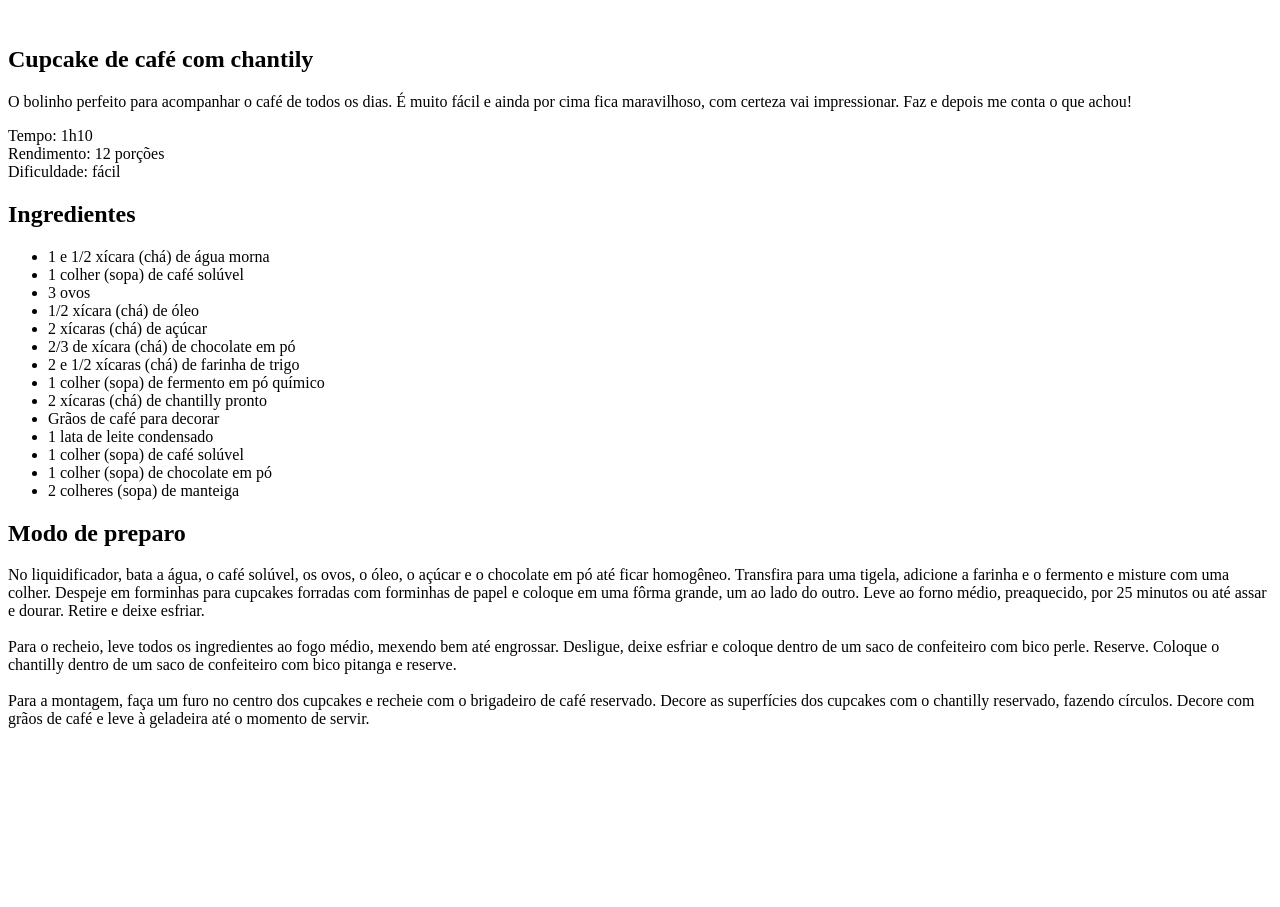
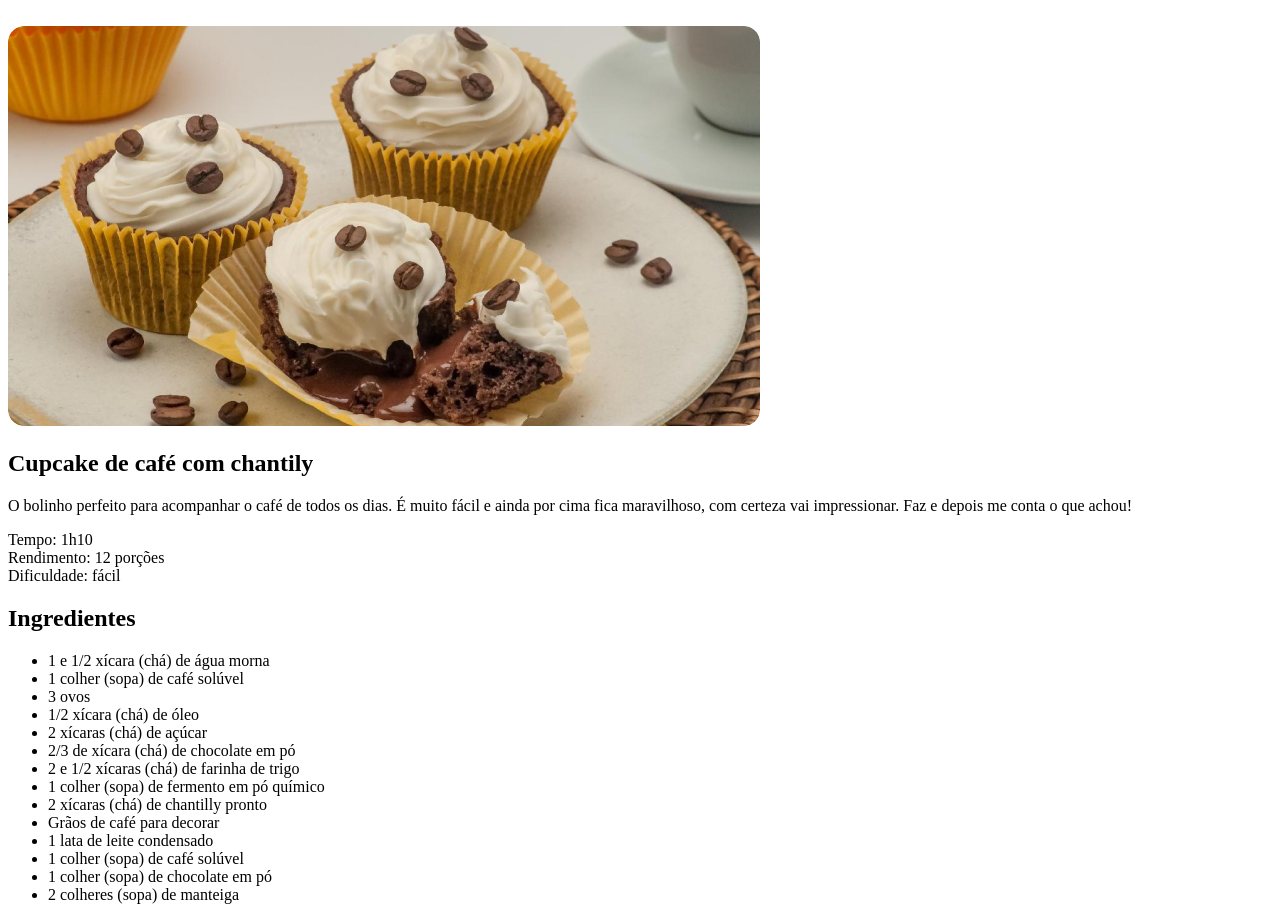
Before and after one commit to brunopurper/Projeto-Receitas-MBA-RocketSeat, a plain HTML site: page index.html in a window 1280 px wide. Shown: the top 907 px of the page. Before the commit the page ends 800 px from the top, so only its background shows below. Drawn offline with Linux system fonts and the light colour scheme.

Commit message:
add images and style

```diff
--- a/index.html
+++ b/index.html
@@ -4,12 +4,14 @@
   <meta charset="UTF-8">
   <meta name="viewport" content="width=device-width, initial-scale=1.0">
   <title>Página de Receita</title>
+  <link rel="stylesheet" href="style.css">
 </head>
 <body>
   <div id="page">
     <img src="" alt="">
     <main>
       <section id="about">
+        <img src="assets/main-image.png" alt="Imagem de um Cupcake com grãos de café em cima de um creme branco">
         <h1>Cupcake de café com chantily</h1>
         <p>O bolinho perfeito para acompanhar o café de todos os dias. É muito fácil e ainda por cima fica maravilhoso, com certeza vai impressionar. Faz e depois me conta o que achou!</p>
 
--- /dev/null
+++ b/style.css
@@ -0,0 +1,7 @@
+* {
+  box-sizing: border-box;
+}
+
+img {
+  border-radius: 16px;
+}
```
Also changed, not shown: assets/main-image.png (added), 1 other file.
